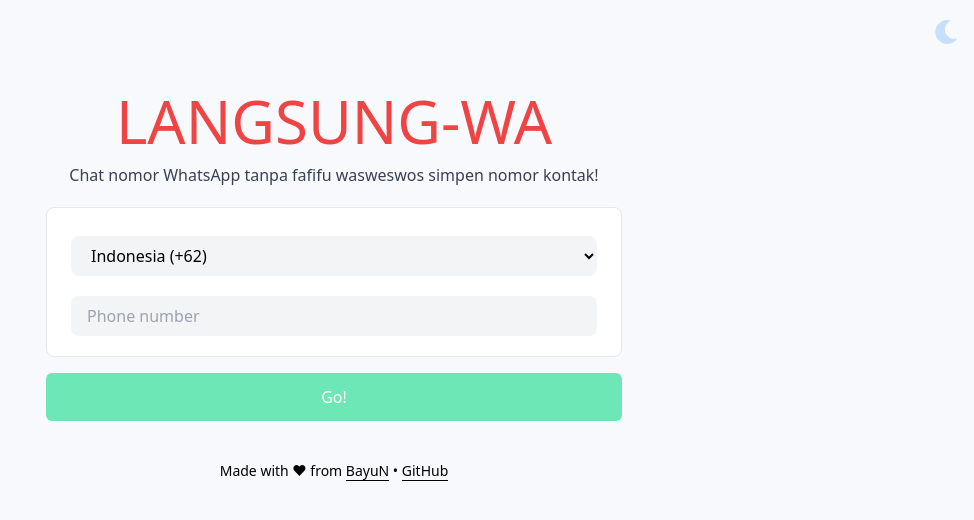
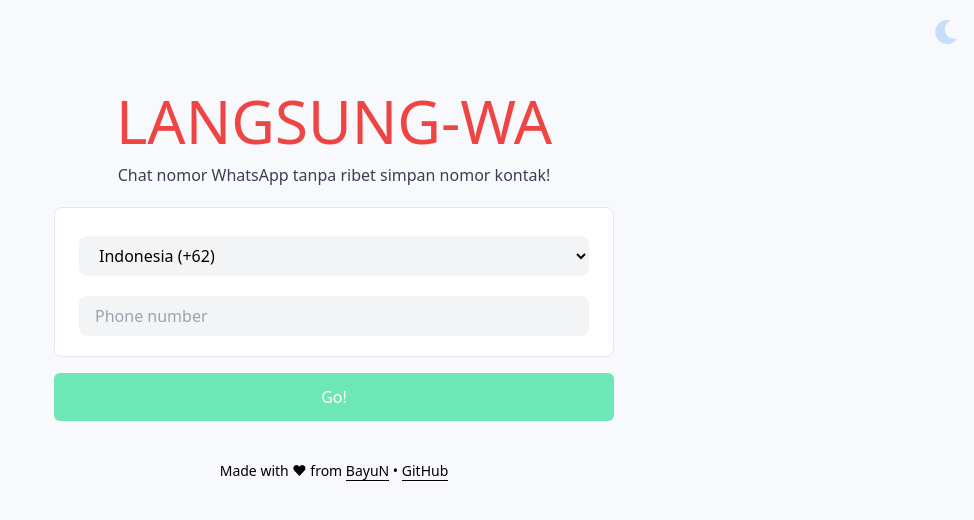
Before and after one commit to bayungrh/langsung-wa, a Svelte app: page / in a window 1280 px wide. Shown: the top 520 px of the page, without its empty margins (306-1280 px from the left). Built offline with nearby package versions, Linux system fonts and the light colour scheme.

Commit message:
update styling and wording

```diff
--- a/public/global.css
+++ b/public/global.css
@@ -1,35 +1,3 @@
-/* html, body {
-	position: relative;
-	width: 100%;
-	height: 100%;
-} */
-
 body {
 	background-color: #f8f9fc;
-	/* color: #333 !important;
-	margin: 0;
-	padding: 8px;
-	box-sizing: boxwrder-box;
-	font-family: -apple-system, BlinkMacSystemFont, "Segoe UI", Roboto, Oxygen-Sans, Ubuntu, Cantarell, "Helvetica Neue", sans-serif; */
 }
-
-/* input, select {
-	font-family: inherit;
-	font-size: inherit;
-	-webkit-padding: 0.4em 0;
-	padding: 0.4em;
-	margin: 0 0 0.5em 0;
-	box-sizing: border-box;
-	background-color: #f8f8f8 !important;
-	border-radius: 3px !important;
-} */
-
-input:disabled {
-	color: #ccc;
-}
-
-#button {
-	position:absolute;
-	top:0;
-	right:0;
-}
--- a/src/App.svelte
+++ b/src/App.svelte
@@ -64,13 +64,13 @@
 
 <button class="animate-pulse absolute top-0 right-0 bg-white-500 text-blue-300 p-3 text-2xl m-1 rounded hover:bg-blue-50 dark:hover:bg-gray-900" on:click={toggleDark}><i class={`fas ${toggleIcon}`}></i></button>
 
-<main class="max-w-xl m-auto mx-auto">
+<main class="pr-2 pl-2 max-w-xl m-auto mx-auto">
   <section class="mt-20">
     <h1 class="text-red-500 text-center text-6xl uppercase leading-snug font-thin">
       {name}
     </h1>
     <p class="text-gray-700 dark:text-gray-300 text-center pb-5">
-      Chat nomor WhatsApp tanpa fafifu wasweswos simpen nomor kontak!
+      Chat nomor WhatsApp tanpa ribet simpan nomor kontak!
     </p>
 
     { #if error }
```
